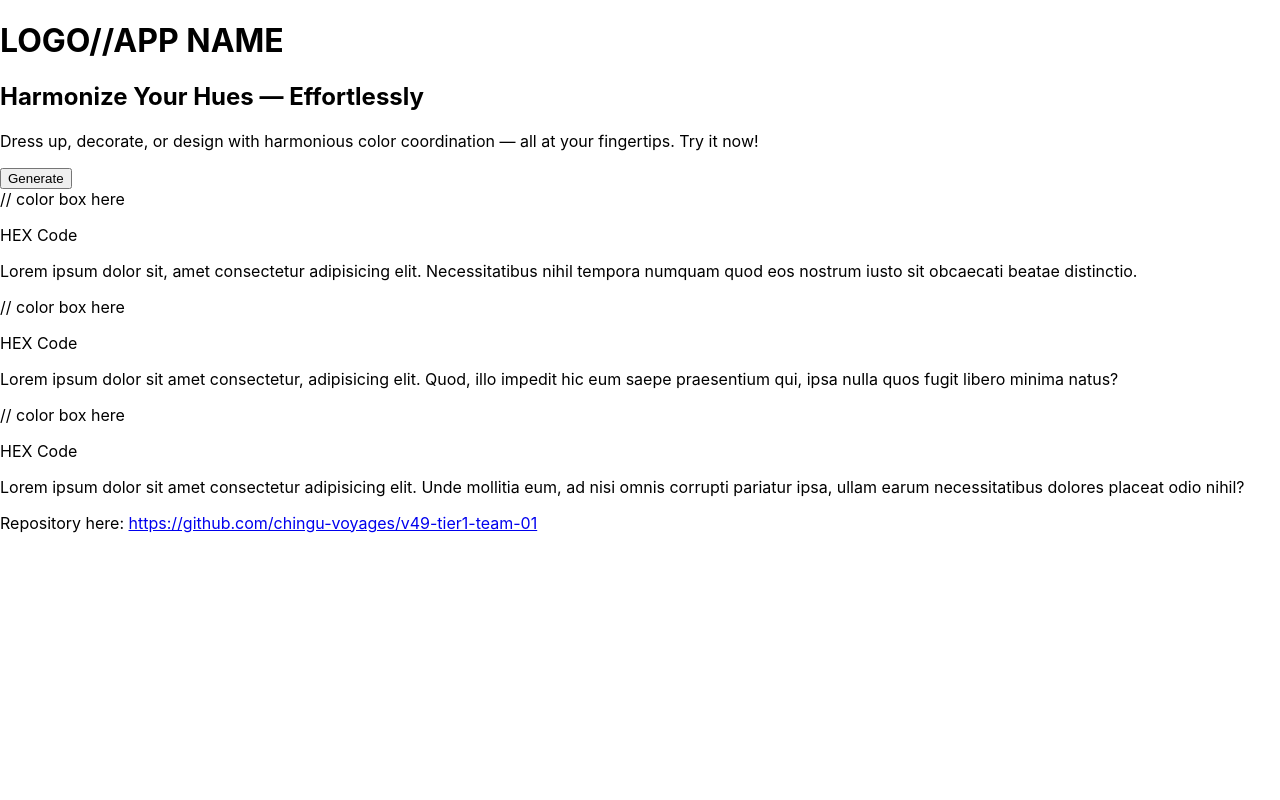
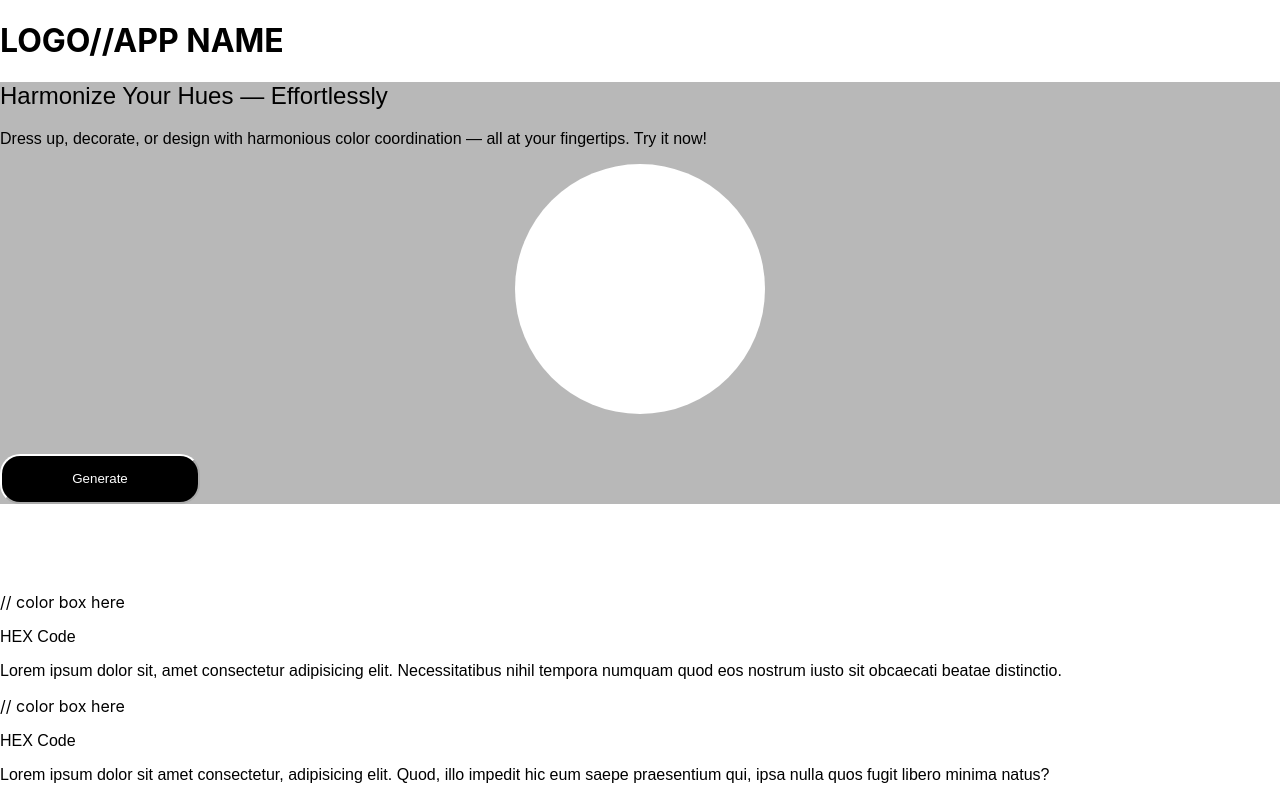
Before and after one commit to chingu-voyages/v49-tier1-team-01, a React (Create React App) app in the folder frontend/: page / in a window 1280 px wide. Shown: the top 800 px of the page. Built offline with nearby package versions, Linux system fonts and the light colour scheme.

Commit message:
copied selectors and properties from styles.css to index.css

```diff
--- a/frontend/src/index.css
+++ b/frontend/src/index.css
@@ -6,8 +6,81 @@ body {
   -webkit-font-smoothing: antialiased;
   -moz-osx-font-smoothing: grayscale;
 }
-
 code {
   font-family: source-code-pro, Menlo, Monaco, Consolas, 'Courier New',
     monospace;
 }
+.bg-color-wheel{
+  background-color: rgb(184, 184, 184);
+}
+
+.color-wheel-placeholder{
+  margin: auto;
+  height: 250px;
+  width: 250px;
+  border-radius: 50%;
+  background-color: white;
+  margin-bottom: 20px;
+}
+
+.slider-placeholder{
+  margin: auto;
+  background-color: white;
+  height: 25px;
+  width: 250px;
+
+}
+
+.hex-code-input{
+  width: 200px;
+  padding: 10px 0;
+  border-radius: 10px;
+  margin-top: 20px;
+}
+
+.generate-button{
+  background-color: black;
+  color: white;
+  width: 200px;
+  height: 50px;
+  border-radius: 20px;
+  border-color: white;
+  border-width: 2px;
+}
+
+.filler{
+  height: 11vh;
+}
+
+footer{
+  margin: 0;
+  background-color: rgb(184, 184, 184);
+  height: 20vh;
+  display: flex;
+  justify-content: center;
+  align-items: center;
+
+}
+
+.footer-text{
+  padding: 0 5px;
+}
+
+a{
+  color: black;
+}
+
+a:hover{
+  color: rgb(29, 29, 29);
+}
+
+h2,p {
+
+font-family: "Tilt Neon", sans-serif;
+font-optical-sizing: auto;
+font-weight: 400;
+font-style: normal;
+font-variation-settings:
+  "XROT" 0,
+  "YROT" 0;
+}
```
